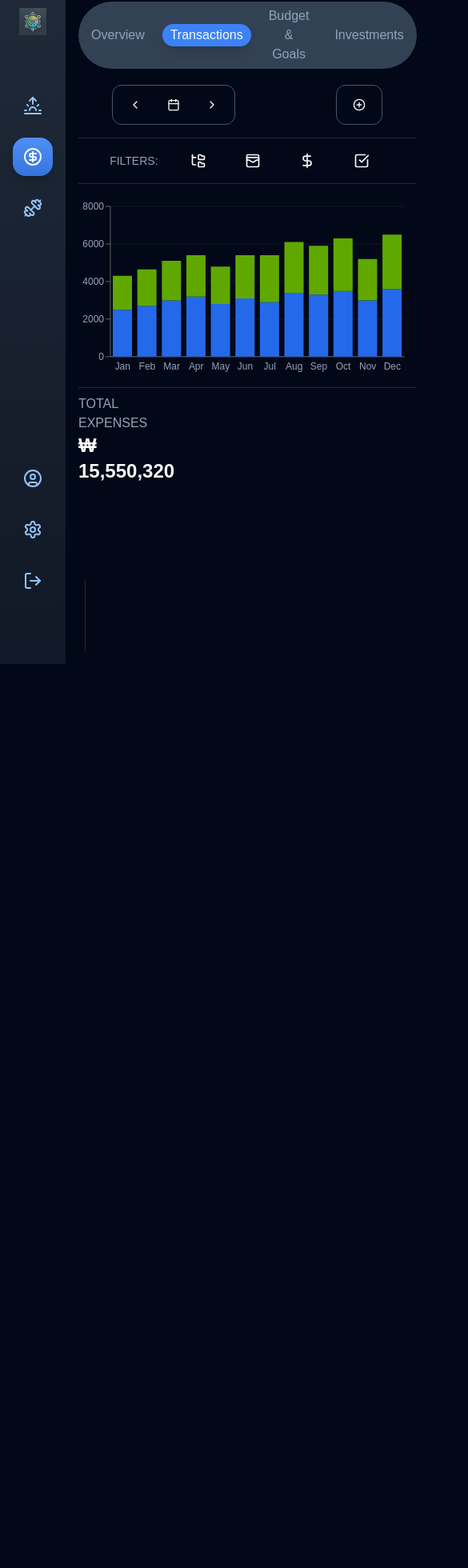
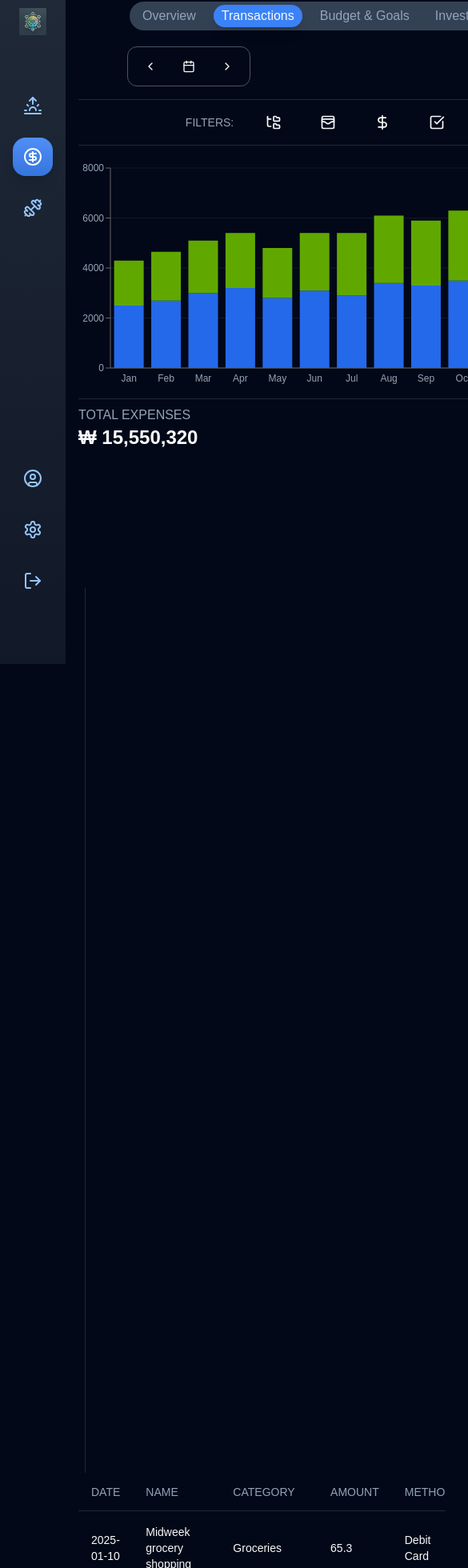
Before and after one commit to jmin1219/life-dashboard, a Next.js app: page /wealth/transactions in a window 390 px wide. Shown: the part 14-1974 px from the top of the page at 80% size, 585 px wide, since content can reach past the window. Before the commit the page ends 844 px from the top, so only its background shows below. Built offline with nearby package versions, Linux system fonts and the light colour scheme.

Commit message:
complete transactiontable UI and overall transactions tab layout

```diff
--- a/src/app/(modules)/wealth/layout.tsx
+++ b/src/app/(modules)/wealth/layout.tsx
@@ -8,9 +8,9 @@ const WealthLayout = ({ children }: { children: React.ReactNode }) => {
     { name: "Investments", path: "/wealth/investments" },
   ];
   return (
-    <div className="flex h-full w-full flex-col">
+    <div className="flex h-full w-full flex-col lg:overflow-hidden">
       <ModuleNavbar navItems={wealthNavItems} />
-      <main className="h-full w-full">{children}</main>
+      <main className="">{children}</main>
     </div>
   );
 };
--- a/src/app/(modules)/wealth/transactions/components/TransactionTable.tsx
+++ b/src/app/(modules)/wealth/transactions/components/TransactionTable.tsx
@@ -1,7 +1,123 @@
+import {
+  Table,
+  TableHeader,
+  TableRow,
+  TableHead,
+  TableBody,
+  TableCell,
+} from "@/components/ui/table";
+
+const sampleData = [
+  {
+    Date: "2025-01-01",
+    Category: "Groceries",
+    Amount: 75.5,
+    Method: "Credit Card",
+    Processed: true,
+    Name: "Weekly grocery shopping",
+  },
+  {
+    Date: "2025-01-02",
+    Category: "Transportation",
+    Amount: 15.0,
+    Method: "Cash",
+    Processed: true,
+    Name: "Bus fare",
+  },
+  {
+    Date: "2025-01-03",
+    Category: "Entertainment",
+    Amount: 50.0,
+    Method: "Debit Card",
+    Processed: false,
+    Name: "Movie tickets",
+  },
+  {
+    Date: "2025-01-04",
+    Category: "Dining Out",
+    Amount: 30.0,
+    Method: "Credit Card",
+    Processed: true,
+    Name: "Lunch with friends",
+  },
+  {
+    Date: "2025-01-05",
+    Category: "Utilities",
+    Amount: 120.0,
+    Method: "Bank Transfer",
+    Processed: true,
+    Name: "Electricity bill",
+  },
+  {
+    Date: "2025-01-06",
+    Category: "Health & Fitness",
+    Amount: 45.0,
+    Method: "Credit Card",
+    Processed: false,
+    Name: "Gym membership renewal",
+  },
+  {
+    Date: "2025-01-07",
+    Category: "Shopping",
+    Amount: 200.0,
+    Method: "Debit Card",
+    Processed: false,
+    Name: "Clothing purchase",
+  },
+  {
+    Date: "2025-01-08",
+    Category: "Rent",
+    Amount: 1500.0,
+    Method: "Bank Transfer",
+    Processed: true,
+    Name: "Monthly rent payment",
+  },
+  {
+    Date: "2025-01-09",
+    Category: "Subscriptions",
+    Amount: 12.99,
+    Method: "Credit Card",
+    Processed: true,
+    Name: "Streaming service subscription",
+  },
+  {
+    Date: "2025-01-10",
+    Category: "Groceries",
+    Amount: 65.3,
+    Method: "Debit Card",
+    Processed: false,
+    Name: "Midweek grocery shopping",
+  },
+];
+
 const TransactionTable = () => {
   return (
-    <div className="">TransactionTable</div>
-    // Use shadcn Table
+    <Table>
+      <TableHeader>
+        <TableRow>
+          <TableHead className="text-muted-foreground">DATE</TableHead>
+          <TableHead className="text-muted-foreground">NAME</TableHead>
+          <TableHead className="text-muted-foreground">CATEGORY</TableHead>
+          <TableHead className="text-muted-foreground">AMOUNT</TableHead>
+          <TableHead className="text-muted-foreground">METHOD</TableHead>
+          <TableHead className="text-muted-foreground">PROCESSED?</TableHead>
+        </TableRow>
+      </TableHeader>
+      <TableBody>
+        {sampleData
+          .sort((a, b) => b.Date.localeCompare(a.Date))
+          .map((transaction) => (
+            <TableRow key={transaction.Name}>
+              <TableCell>{transaction.Date}</TableCell>
+              <TableCell>{transaction.Name}</TableCell>
+              <TableCell>{transaction.Category}</TableCell>
+              <TableCell>{transaction.Amount}</TableCell>
+              <TableCell>{transaction.Method}</TableCell>
+              <TableCell>{transaction.Processed}</TableCell>
+            </TableRow>
+          ))}
+      </TableBody>
+    </Table>
   );
 };
 
--- a/src/app/(modules)/wealth/transactions/page.tsx
+++ b/src/app/(modules)/wealth/transactions/page.tsx
@@ -10,7 +10,7 @@ import AddTransactionModal from "./components/AddTransactionModal";
 
 const TransactionsTab = () => {
   return (
-    <div className="flex h-full flex-col overflow-auto">
+    <div className="flex h-full flex-col">
       {/* ------------------------ ROW 1 - DATE PICKER, & ADD TRANSACTION BUTTON ------------------------ */}
       <div className="mx-[10%] my-2 flex justify-between">
         <DatePicker />
@@ -26,15 +26,17 @@ const TransactionsTab = () => {
       <TransactionBarChart />
       <Separator className="my-2" />
       {/* ------------------------ ROW 4 - TABLE & PIE CHART ------------------------ */}
-      <div className="flex h-full flex-col lg:flex-row">
-        <div className="flex w-1/4 flex-col">
+      <div className="flex flex-col lg:flex-row">
+        <div className="flex h-auto w-1/4 flex-col">
           <span className="text-muted-foreground">TOTAL EXPENSES</span>
           <span className="text-2xl font-semibold">₩ 15,550,320</span>
           <TransactionPieCharts />
         </div>
         <Separator orientation="vertical" className="mx-2" />
-        <div className="w-3/4">
-          <TransactionTable />
+        <div className="w-3/4 flex-grow flex-col">
+          <div className="overflow-y-auto">
+            <TransactionTable />
+          </div>
         </div>
       </div>
     </div>
```
